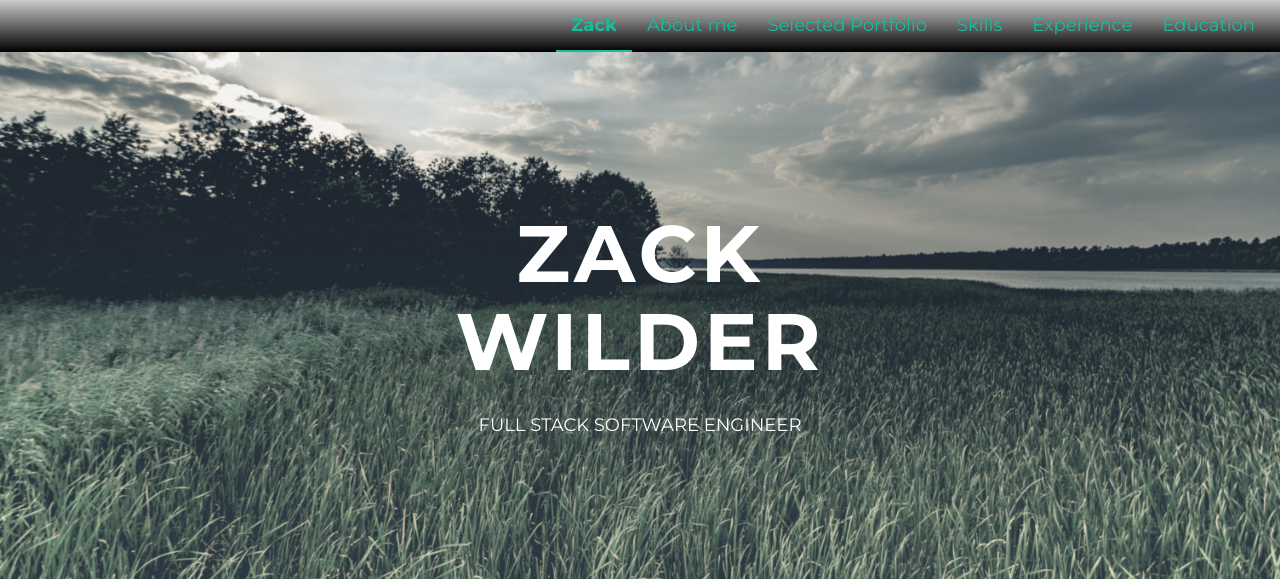
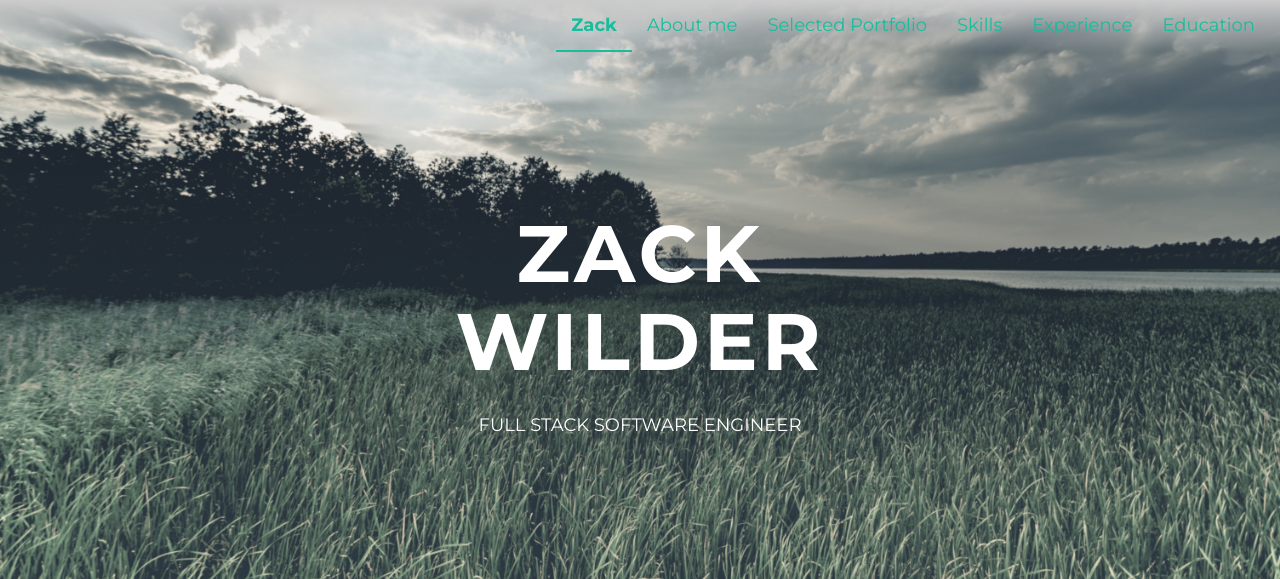
Before and after one commit to lgreenberg23/lg_tech, a PHP site: page /index.html in a window 1280 px wide. Shown: the top 579 px of the page. Run offline with PHP 8.4, Linux system fonts and the light colour scheme; some libraries are stand-ins or nearby versions.

Commit message:
Undo test

```diff
--- a/assets/css/style.css
+++ b/assets/css/style.css
@@ -74,10 +74,10 @@ h1, h2, h3, h4, h5, h6 {
 
 .navbar .container-fluid {
   background: transparent; /* For browsers that do not support gradients */
-  background: -webkit-linear-gradient(#cccccc, black); /* For Safari 5.1 to 6.0 */
-  background: -o-linear-gradient(#cccccc, black); /* For Opera 11.1 to 12.0 */
-  background: -moz-linear-gradient(#cccccc, black); /* For Firefox 3.6 to 15 */
-  background: linear-gradient(#cccccc, black); /* Standard syntax */
+  background: -webkit-linear-gradient(#cccccc, transparent); /* For Safari 5.1 to 6.0 */
+  background: -o-linear-gradient(#cccccc, transparent); /* For Opera 11.1 to 12.0 */
+  background: -moz-linear-gradient(#cccccc, transparent); /* For Firefox 3.6 to 15 */
+  background: linear-gradient(#cccccc, transparent); /* Standard syntax */
 }
 
 .navbar-brand {
```
